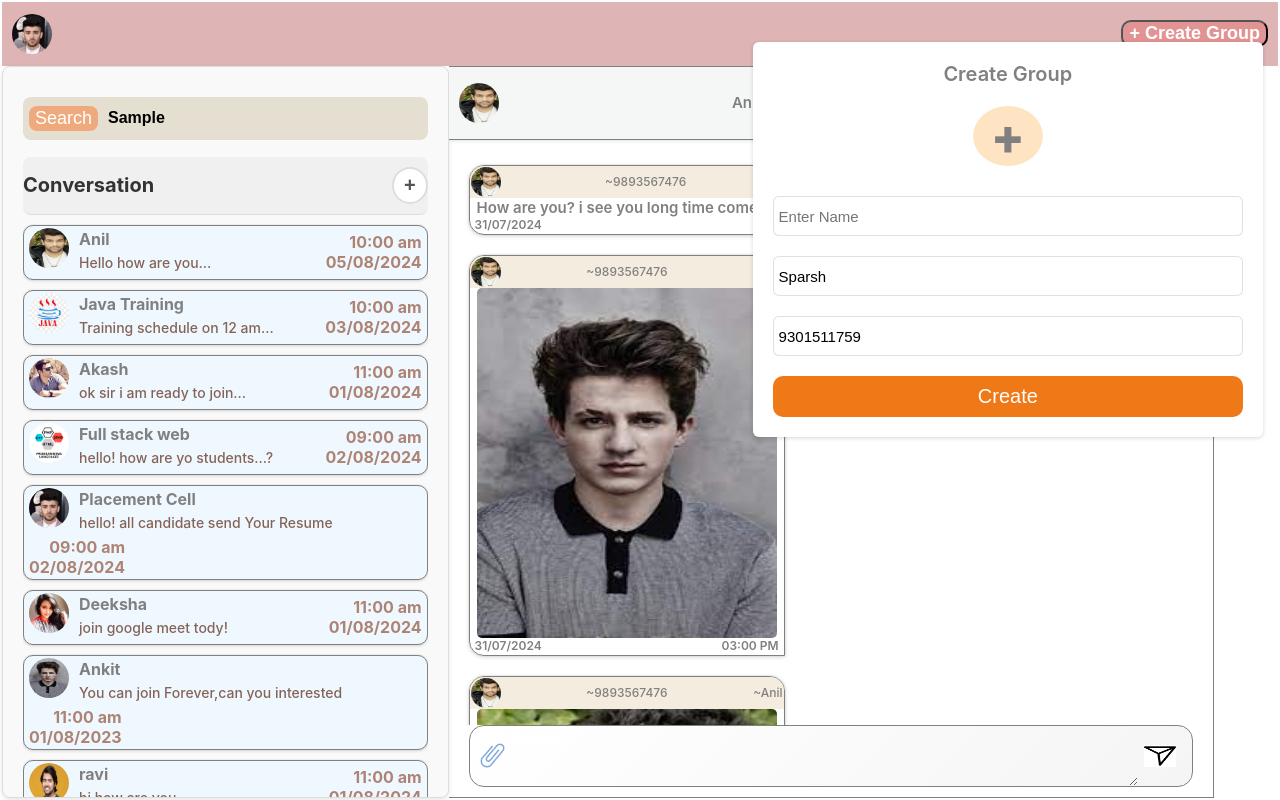
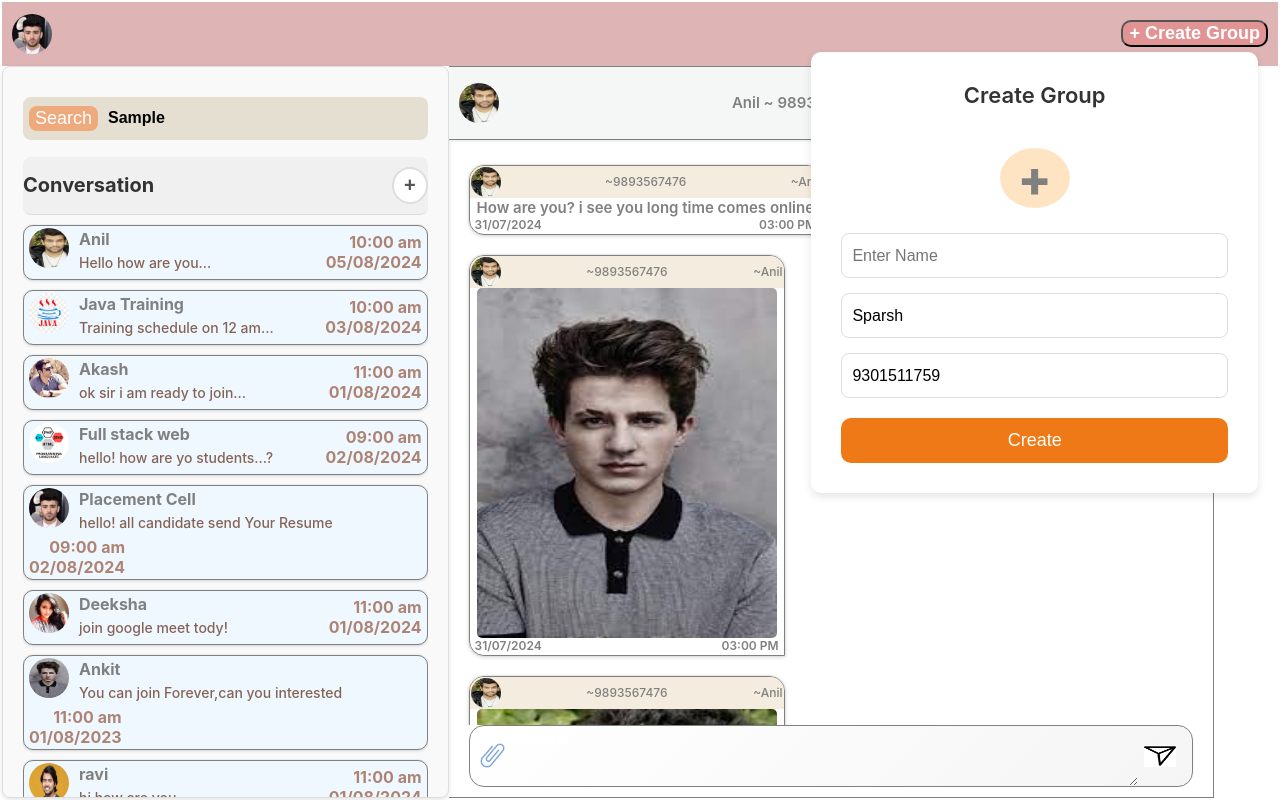
Before and after one commit to SparshAgrawa/Chat_App, a React (Create React App) app: page / in a window 1280 px wide. Both pictures are taken after typing "Sample", "Sample" into the empty fields and a click on the button "+ Create Group". Built offline with nearby package versions, Linux system fonts and the light colour scheme.

Commit message:
Update groupForm.css

```diff
--- a/src/styles/groupForm.css
+++ b/src/styles/groupForm.css
@@ -1,27 +1,25 @@
 .groupFormHeader {
   font-weight: 600;
-  font-size: 20px;
-  color: gray;
+  font-size: 22px;
+  color: #333;
+  margin-bottom: 20px;
 }
 
 .GroupForm {
   background-color: #fff;
-  padding: 20px;
+  padding: 30px;
   box-sizing: border-box;
   display: flex;
   flex-direction: column;
   justify-content: center;
   align-items: center;
-  width: 40%;
-  border-radius: 6px;
-  box-shadow: rgba(0, 0, 0, 0.16) 0px 1px 4px;
-  /* margin: 0 auto; */
-  margin-top: 0;
-  margin-right: 0;
+  width: 35%;
+  border-radius: 10px;
+  box-shadow: 0 4px 8px rgba(0, 0, 0, 0.1);
   position: absolute;
-  right: 15px;
+  right: 20px;
+  top: 50px;
   z-index: 100;
-  top: 40px;
 }
 
 .field {
@@ -29,17 +27,19 @@
 }
 
 .field input {
-  border: 1px solid rgba(0, 0, 0, 0.12);
+  border: 1px solid #ddd;
   box-sizing: border-box;
-  border-radius: 6px;
+  border-radius: 8px;
   width: 100%;
-  height: 40px;
-  margin-top: 20px;
-  padding: 5px;
-  font-size: 15px;
+  height: 45px;
+  margin-top: 15px;
+  padding: 10px;
+  font-size: 16px;
+  transition: border-color 0.3s;
 }
 
 .field input:focus {
+  border-color: #ef7917;
   outline: none;
 }
 
@@ -47,16 +47,20 @@
   width: 100%;
   margin-top: 20px;
   background: #ef7917;
-  border-radius: 2px;
+  border-radius: 10px;
   color: #fff;
-  font-size: 20px;
-  padding: 9px;
+  font-size: 18px;
+  padding: 12px;
   border: none;
-  outline: none;
-  border-radius: 10px;
   cursor: pointer;
+  transition: background-color 0.3s, transform 0.2s;
 }
 
-.ContactForm .field button:focus {
+.field button:hover {
+  background: #d97b1e;
+  transform: scale(1.02);
+}
+
+.field button:focus {
   outline: none;
 }
```
